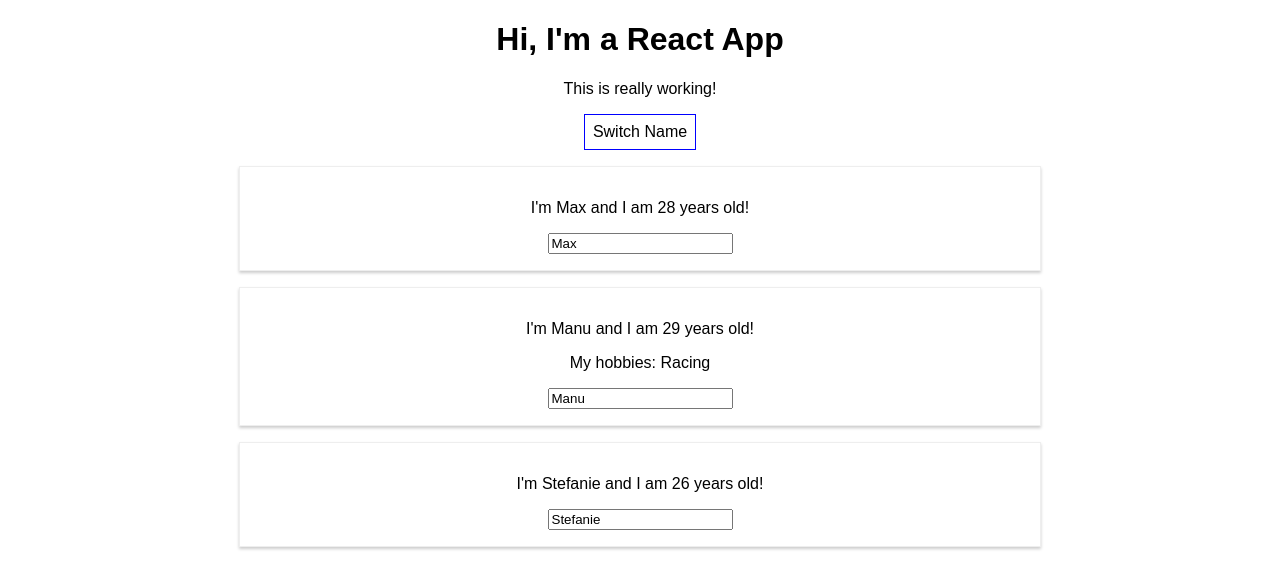
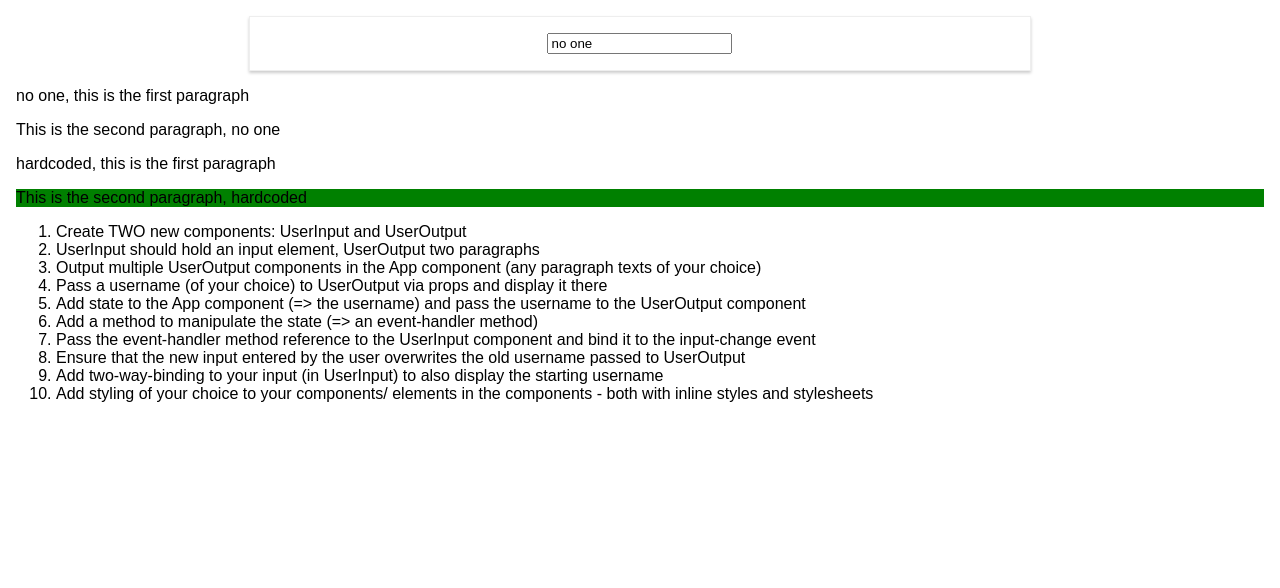
Before and after one commit to brad-trantham/react-complete-guide, a React (Create React App) app: page / in a window 1280 px wide. Shown: the top 588 px of the page. Built offline with nearby package versions, Linux system fonts and the light colour scheme.

Commit message:
Assignment 1 code - copied from another folder

```diff
--- a/src/App.css
+++ b/src/App.css
@@ -1,3 +1,3 @@
 .App {
-  text-align: center;
+  margin: 16px;
 }
--- a/src/App.js
+++ b/src/App.js
@@ -1,58 +1,43 @@
 import React, { Component } from 'react';
 import './App.css';
-import Person from './Person/Person';
+import UserInput from './UserInput/UserInput';
+import UserOutput from './UserOutput/UserOutput';
 
 class App extends Component {
   state = {
-    persons : [
-      {name: 'Max', age: 28},
-      {name: 'Manu', age: 29},
-      {name: 'Stefanie', age: 26}
-    ]
+    username: 'no one'
   }
 
-  switchNameHandler = (newName) =>
-  {
+  nameChangeHandler = (event) => {
     this.setState({
-      persons : [
-        {name: newName, age: 28},
-        {name: 'Manu', age: 29},
-        {name: 'Stefanie', age: 27}
-      ]
-    })
-  }
-
-  nameChangedHandler = (event) =>
-  {
-    this.setState({
-      persons : [
-        {name: 'Max', age: 28},
-        {name: event.target.value, age: 29},
-        {name: 'Stefanie', age: 26}
-      ]
+      username: event.target.value
     })
   }
 
   render() {
-    const style = {
-      backgroundColor: 'white',
-      font: 'inherit',
-      border: '1px solid blue',
-      padding: '8px',
-      cursor: 'pointer'
+    const funkyStyle = {
+      backgroundColor: 'green'
     }
 
     return (
       <div className="App">
-        <h1>Hi, I'm a React App</h1>
-        <p>This is really working!</p>
-        <button style={style}
-                onClick={()=>{this.switchNameHandler('Maximilian')}}>Switch Name</button>
-        <Person name={this.state.persons[0].name} age={this.state.persons[0].age}/>
-        <Person name={this.state.persons[1].name} age={this.state.persons[1].age}
-                click={this.switchNameHandler.bind(this,'Max!')}
-                changed={this.nameChangedHandler}> My hobbies: Racing </Person>
-        <Person name={this.state.persons[2].name} age={this.state.persons[2].age}/>
+
+        <UserInput changeHandler={this.nameChangeHandler} username={this.state.username}/>
+        <UserOutput username={this.state.username}/>
+        <UserOutput username={'hardcoded'} style={funkyStyle}/>
+
+        <ol>
+          <li>Create TWO new components: UserInput and UserOutput</li>
+          <li>UserInput should hold an input element, UserOutput two paragraphs</li>
+          <li>Output multiple UserOutput components in the App component (any paragraph texts of your choice)</li>
+          <li>Pass a username (of your choice) to UserOutput via props and display it there</li>
+          <li>Add state to the App component (=> the username) and pass the username to the UserOutput component</li>
+          <li>Add a method to manipulate the state (=> an event-handler method)</li>
+          <li>Pass the event-handler method reference to the UserInput component and bind it to the input-change event</li>
+          <li>Ensure that the new input entered by the user overwrites the old username passed to UserOutput</li>
+          <li>Add two-way-binding to your input (in UserInput) to also display the starting username</li>
+          <li>Add styling of your choice to your components/ elements in the components - both with inline styles and stylesheets</li>
+        </ol>
       </div>
     );
   }
--- /dev/null
+++ b/src/UserInput/UserInput.css
@@ -0,0 +1,8 @@
+.UserInput{
+    width: 60%;
+    margin: 16px auto;
+    border: 1px solid #eeeeee;
+    box-shadow: 0 2px 3px #ccc;
+    padding: 16px;
+    text-align: center;
+}
--- /dev/null
+++ b/src/UserInput/UserInput.js
@@ -0,0 +1,11 @@
+import React from 'react';
+import './UserInput.css'
+
+const userInput = (props) => {
+    return(
+        <div className="UserInput">
+            <input type="text" onChange={props.changeHandler} value={props.username}/>
+        </div>
+    )};
+
+export default userInput;
--- /dev/null
+++ b/src/UserOutput/UserOutput.js
@@ -0,0 +1,11 @@
+import React from 'react';
+
+const userOutput = (props) => {
+    return(
+        <div className="UserOutput">
+            <p>{props.username}, this is the first paragraph</p>
+            <p style={props.style}>This is the second paragraph, {props.username}</p>
+        </div>
+    )};
+
+export default userOutput;
--- a/src/registerServiceWorker.js
+++ b/src/registerServiceWorker.js
@@ -32,21 +32,12 @@ export default function register() {
     window.addEventListener('load', () => {
       const swUrl = `${process.env.PUBLIC_URL}/service-worker.js`;
 
-      if (isLocalhost) {
+      if (!isLocalhost) {
+        // Is not local host. Just register service worker
+        registerValidSW(swUrl);
+      } else {
         // This is running on localhost. Lets check if a service worker still exists or not.
         checkValidServiceWorker(swUrl);
-
-        // Add some additional logging to localhost, pointing developers to the
-        // service worker/PWA documentation.
-        navigator.serviceWorker.ready.then(() => {
-          console.log(
-            'This web app is being served cache-first by a service ' +
-              'worker. To learn more, visit https://goo.gl/SC7cgQ'
-          );
-        });
-      } else {
-        // Is not local host. Just register service worker
-        registerValidSW(swUrl);
       }
     });
   }
```
Also changed, not shown: 1 other file (tests, documents, lock files or other folders).
